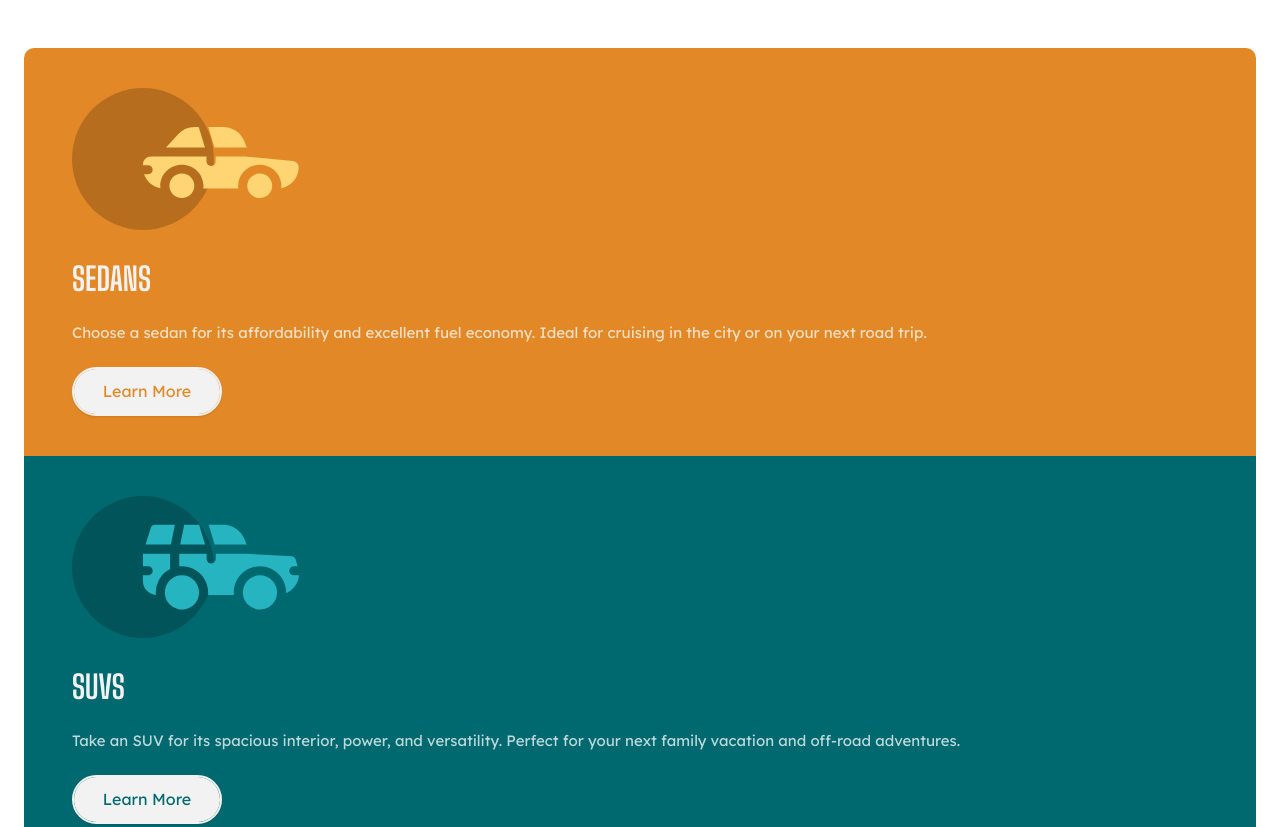
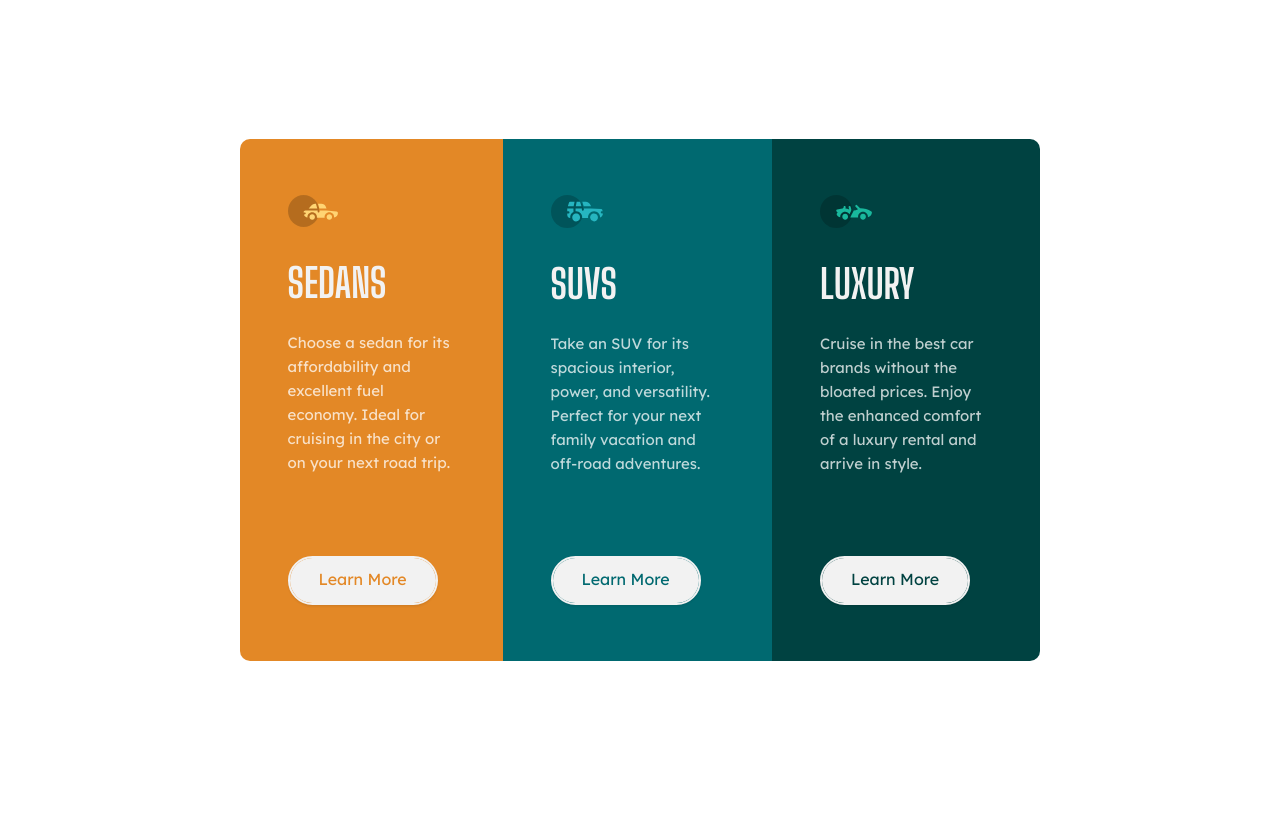
Before and after one commit to ruuen/challenge-three-column-preview-card, a plain HTML site: page site_dir/index.html in a window 1280 px wide. Shown: the top 827 px of the page. After the commit the page ends 800 px from the top, so only its background shows below. Drawn offline with Linux system fonts and the light colour scheme.

Commit message:
Add media query and styling for desktop layout
Remove unused index.html file from setup

```diff
--- a/scss/main.scss
+++ b/scss/main.scss
@@ -11,8 +11,6 @@ $font-heading: "Big Shoulders Display", sans-serif;
 $font-weight-heading: 700;
 $font-body: "Lexend Deca", sans-serif;
 $font-weight-body: 400;
-
-// Device Breakpoints
 
 // Resets
 *,
--- a/scss/mediaqry.scss
+++ b/scss/mediaqry.scss
@@ -0,0 +1,55 @@
+@media screen and (min-width: 850px) {
+  html,
+  body {
+    height: 100%;
+  }
+
+  body {
+    display: flex;
+    flex-direction: column;
+    justify-content: center;
+    align-items: center;
+  }
+
+  .page__container {
+    display: flex;
+    min-width: 800px;
+    max-width: 65%;
+  }
+
+  .card__container {
+    // Flex the cards and match height of parent container
+    // This will then allow margin-top to be used on all .card__btn elems to force their position towards bottom
+    // Any text wrapping will then not cause misalignment of the buttons
+    height: 100%;
+    display: flex;
+    flex-direction: column;
+    padding: 3.5rem 3rem;
+    &-sedans-card {
+      // Change curve of border to left side corners only
+      border-radius: 10px 0 0 10px;
+    }
+
+    &-luxury-card {
+      // Change curve of border to right side corners only
+      border-radius: 0 10px 10px 0;
+    }
+  }
+
+  .card__icon {
+    width: 30%;
+  }
+
+  .card__heading {
+    padding: 1.5rem 0 0 0;
+    font-size: 2.5em;
+  }
+
+  .card__copy {
+    padding: 1rem 0 5rem 0;
+  }
+
+  .card__btn {
+    margin-top: auto;
+  }
+}
```
Also changed, not shown: index.html (deleted, +0 -36 lines), site_dir/main.css.
